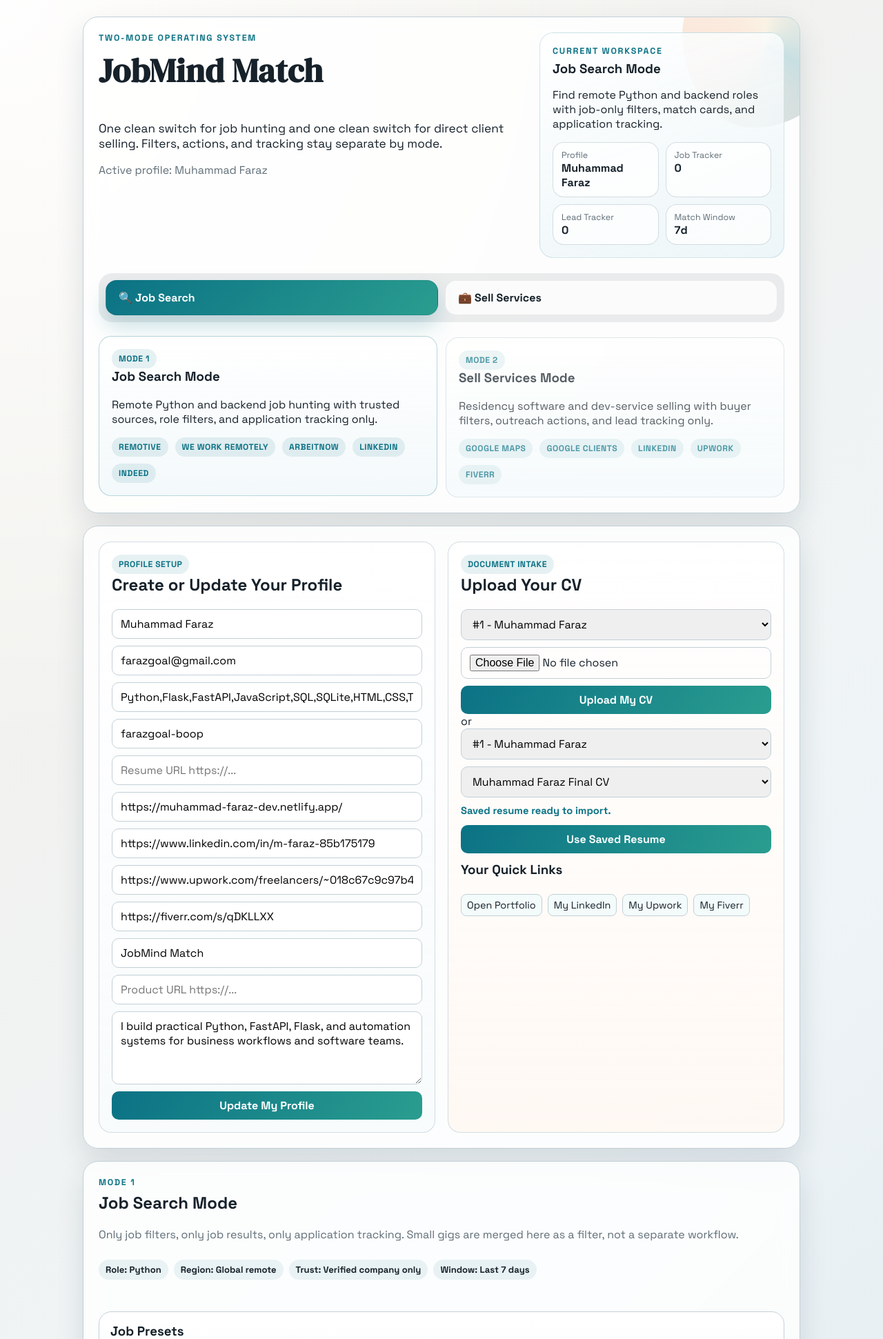
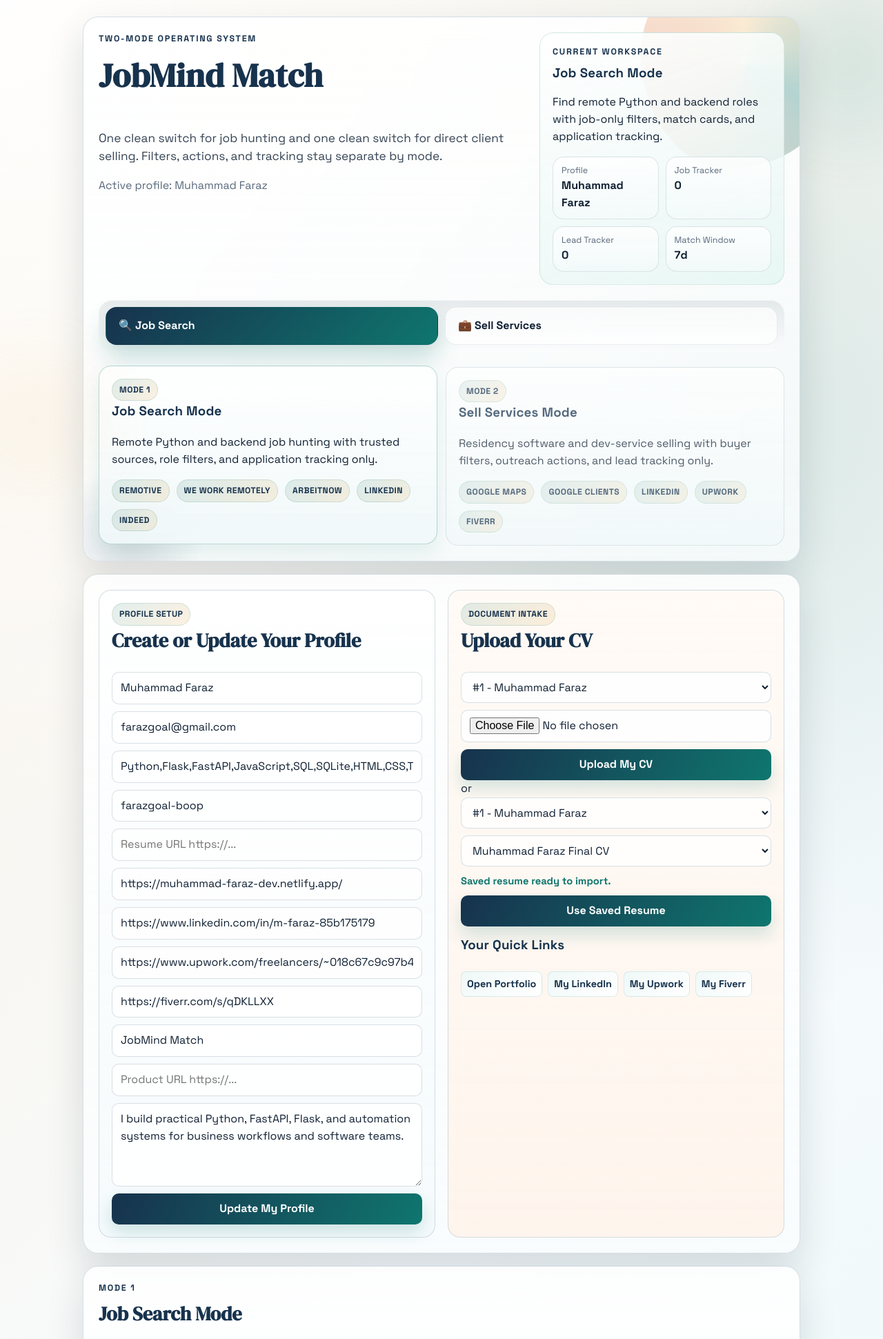
Before and after one commit to farazgoal-boop/jobmind-match, a FastAPI app: page /dashboard in a window 1280 px wide. Shown: the top 1941 px of the page at 69% size. Run offline with FastAPI, Linux system fonts and the light colour scheme; data comes from the database, SQL or seed files in the repository; data that the repository does not hold is empty.

Commit message:
Polish dashboard visual design

```diff
--- a/app/static/styles.css
+++ b/app/static/styles.css
@@ -1,14 +1,15 @@
 :root {
-  --bg-a: #f4f1ea;
-  --bg-b: #d4e0e7;
-  --ink: #16212a;
-  --muted: #5f6d76;
-  --card: rgba(255, 255, 255, 0.82);
-  --line: #c2d0d7;
-  --accent: #0b7285;
-  --accent-2: #ef8354;
-  --accent-3: #f2cc8f;
-  --shadow: 0 18px 40px rgba(20, 45, 61, 0.12);
+  --bg-a: #fbf3e7;
+  --bg-b: #dff4f0;
+  --ink: #102033;
+  --muted: #59697b;
+  --card: rgba(255, 255, 255, 0.78);
+  --line: rgba(117, 144, 160, 0.28);
+  --accent: #0f766e;
+  --accent-2: #db6a45;
+  --accent-3: #f2bf74;
+  --accent-4: #17324d;
+  --shadow: 0 24px 54px rgba(17, 34, 51, 0.14);
 }
 
 * {
@@ -19,10 +20,42 @@ body {
   margin: 0;
   font-family: "Space Grotesk", sans-serif;
   color: var(--ink);
+  line-height: 1.55;
+  position: relative;
   background:
-    radial-gradient(circle at top left, rgba(255, 255, 255, 0.95) 0%, transparent 26%),
-    linear-gradient(135deg, var(--bg-a) 0%, #eef4f7 48%, var(--bg-b) 100%);
+    radial-gradient(circle at top left, rgba(255, 255, 255, 0.96) 0%, transparent 28%),
+    radial-gradient(circle at 85% 14%, rgba(15, 118, 110, 0.12) 0%, transparent 22%),
+    radial-gradient(circle at 18% 100%, rgba(219, 106, 69, 0.12) 0%, transparent 24%),
+    linear-gradient(135deg, var(--bg-a) 0%, #f7fbfd 44%, var(--bg-b) 100%);
   min-height: 100vh;
+}
+
+body::before,
+body::after {
+  content: "";
+  position: fixed;
+  inset: auto;
+  border-radius: 999px;
+  pointer-events: none;
+  filter: blur(30px);
+  opacity: 0.45;
+  z-index: 0;
+}
+
+body::before {
+  width: 340px;
+  height: 340px;
+  top: -80px;
+  right: -120px;
+  background: radial-gradient(circle, rgba(15, 118, 110, 0.26) 0%, rgba(15, 118, 110, 0) 72%);
+}
+
+body::after {
+  width: 300px;
+  height: 300px;
+  left: -100px;
+  bottom: 40px;
+  background: radial-gradient(circle, rgba(242, 191, 116, 0.24) 0%, rgba(242, 191, 116, 0) 72%);
 }
 
 .layout {
@@ -33,12 +66,12 @@ body {
 }
 
 .card {
-  background: var(--card);
+  background: linear-gradient(180deg, rgba(255, 255, 255, 0.88), rgba(250, 253, 255, 0.74));
   border: 1px solid var(--line);
   border-radius: 22px;
   padding: 22px;
   box-shadow: var(--shadow);
-  backdrop-filter: blur(14px);
+  backdrop-filter: blur(18px);
 }
 
 .hero {
@@ -66,11 +99,22 @@ body {
   position: absolute;
   right: -70px;
   top: -80px;
-  width: 240px;
-  height: 240px;
+  width: 300px;
+  height: 300px;
   border-radius: 42% 58% 57% 43% / 44% 42% 58% 56%;
   background: conic-gradient(from 120deg, var(--accent), var(--accent-2), var(--accent-3), var(--accent));
-  opacity: 0.22;
+  opacity: 0.3;
+}
+
+.hero::before {
+  content: "";
+  position: absolute;
+  left: -40px;
+  bottom: -70px;
+  width: 220px;
+  height: 220px;
+  border-radius: 38% 62% 61% 39% / 45% 46% 54% 55%;
+  background: radial-gradient(circle, rgba(23, 50, 77, 0.16) 0%, rgba(23, 50, 77, 0) 68%);
 }
 
 .eyebrow {
@@ -78,7 +122,7 @@ body {
   text-transform: uppercase;
   letter-spacing: 0.14em;
   font-size: 0.78rem;
-  color: var(--accent);
+  color: var(--accent-4);
   font-weight: 700;
 }
 
@@ -91,6 +135,7 @@ body {
 .hero-lead {
   font-size: 1.08rem;
   max-width: 58ch;
+  color: rgba(16, 32, 51, 0.84);
 }
 
 .hero-ribbon {
@@ -116,8 +161,9 @@ body {
 
 .hero-ribbon span,
 .panel-label {
-  background: rgba(11, 114, 133, 0.1);
-  color: var(--accent);
+  background: linear-gradient(135deg, rgba(15, 118, 110, 0.12), rgba(242, 191, 116, 0.22));
+  color: var(--accent-4);
+  border: 1px solid rgba(15, 118, 110, 0.14);
 }
 
 .mode-switch {
@@ -126,23 +172,25 @@ body {
   gap: 10px;
   padding: 10px;
   border-radius: 20px;
-  background: rgba(16, 35, 44, 0.08);
+  background: linear-gradient(180deg, rgba(20, 43, 64, 0.09), rgba(255, 255, 255, 0.3));
+  box-shadow: inset 0 1px 0 rgba(255, 255, 255, 0.55);
 }
 
 .mode-switch-button {
   border-radius: 16px;
-  border: 1px solid rgba(22, 33, 42, 0.08);
-  background: rgba(255, 255, 255, 0.78);
+  border: 1px solid rgba(23, 50, 77, 0.08);
+  background: rgba(255, 255, 255, 0.72);
   color: var(--ink);
   padding: 14px 18px;
   text-align: left;
   font-size: 1rem;
+  box-shadow: inset 0 1px 0 rgba(255, 255, 255, 0.76);
 }
 
 .mode-switch-button.active {
-  background: linear-gradient(135deg, var(--accent), #2a9d8f);
+  background: linear-gradient(135deg, var(--accent-4), var(--accent));
   color: #fff;
-  box-shadow: 0 16px 30px rgba(11, 114, 133, 0.22);
+  box-shadow: 0 18px 34px rgba(15, 118, 110, 0.24);
 }
 
 .mode-summary-grid {
@@ -155,7 +203,7 @@ body {
   border: 1px solid rgba(194, 208, 215, 0.7);
   border-radius: 18px;
   padding: 18px;
-  background: linear-gradient(180deg, rgba(255, 255, 255, 0.78), rgba(242, 248, 250, 0.9));
+  background: linear-gradient(180deg, rgba(255, 255, 255, 0.84), rgba(240, 248, 249, 0.94));
   opacity: 0.72;
   transition: transform 0.18s ease, opacity 0.18s ease, border-color 0.18s ease;
 }
@@ -163,16 +211,17 @@ body {
 .mode-summary-card.active {
   opacity: 1;
   transform: translateY(-2px);
-  border-color: rgba(11, 114, 133, 0.28);
+  border-color: rgba(15, 118, 110, 0.28);
+  box-shadow: 0 14px 28px rgba(15, 118, 110, 0.1);
 }
 
 .hero-spotlight {
   position: relative;
   z-index: 1;
-  border: 1px solid rgba(11, 114, 133, 0.16);
+  border: 1px solid rgba(15, 118, 110, 0.14);
   border-radius: 20px;
   padding: 18px;
-  background: linear-gradient(160deg, rgba(255, 255, 255, 0.9), rgba(231, 243, 246, 0.76));
+  background: linear-gradient(160deg, rgba(255, 255, 255, 0.92), rgba(227, 245, 241, 0.78));
   box-shadow: inset 0 1px 0 rgba(255, 255, 255, 0.7);
 }
 
@@ -190,8 +239,8 @@ body {
 .hero-spotlight-grid div {
   border-radius: 16px;
   padding: 10px 12px;
-  background: rgba(255, 255, 255, 0.76);
-  border: 1px solid rgba(194, 208, 215, 0.7);
+  background: linear-gradient(180deg, rgba(255, 255, 255, 0.82), rgba(244, 250, 251, 0.72));
+  border: 1px solid rgba(194, 208, 215, 0.56);
 }
 
 .hero-spotlight-grid span {
@@ -270,6 +319,18 @@ h1 {
   font-family: "DM Serif Display", serif;
   font-size: clamp(2rem, 4vw, 3rem);
   letter-spacing: 0.5px;
+  color: var(--accent-4);
+}
+
+h2 {
+  font-family: "DM Serif Display", serif;
+  font-size: clamp(1.55rem, 2.2vw, 2rem);
+  color: var(--accent-4);
+}
+
+h3 {
+  color: var(--accent-4);
+  letter-spacing: 0.01em;
 }
 
 .grid-two {
@@ -306,11 +367,11 @@ h1 {
   border: 1px solid rgba(194, 208, 215, 0.7);
   border-radius: 18px;
   padding: 18px;
-  background: linear-gradient(180deg, rgba(255, 255, 255, 0.88), rgba(246, 250, 251, 0.78));
+  background: linear-gradient(180deg, rgba(255, 255, 255, 0.9), rgba(244, 250, 252, 0.82));
 }
 
 .upload-panel {
-  background: linear-gradient(180deg, rgba(255, 255, 255, 0.88), rgba(255, 246, 239, 0.72));
+  background: linear-gradient(180deg, rgba(255, 250, 245, 0.92), rgba(255, 242, 232, 0.78));
 }
 
 .feature-card strong {
@@ -423,10 +484,11 @@ h1 {
 .filter-overview span {
   border-radius: 999px;
   padding: 6px 10px;
-  background: rgba(11, 114, 133, 0.08);
+  background: linear-gradient(135deg, rgba(15, 118, 110, 0.1), rgba(255, 255, 255, 0.8));
   color: var(--ink);
   font-size: 0.82rem;
   font-weight: 700;
+  border: 1px solid rgba(15, 118, 110, 0.12);
 }
 
 .mode-status-bar {
@@ -649,6 +712,22 @@ input, select, button, textarea {
   border: 1px solid var(--line);
 }
 
+input,
+select,
+textarea {
+  background: rgba(255, 255, 255, 0.88);
+  color: var(--ink);
+  box-shadow: inset 0 1px 0 rgba(255, 255, 255, 0.72);
+}
+
+input:focus,
+select:focus,
+textarea:focus {
+  outline: none;
+  border-color: rgba(15, 118, 110, 0.5);
+  box-shadow: 0 0 0 4px rgba(15, 118, 110, 0.12);
+}
+
 textarea {
   resize: vertical;
   min-height: 96px;
@@ -656,11 +735,12 @@ textarea {
 
 button {
   border: none;
-  background: linear-gradient(120deg, var(--accent), #2a9d8f);
+  background: linear-gradient(120deg, var(--accent-4), var(--accent));
   color: #fff;
   font-weight: 700;
   cursor: pointer;
-  transition: transform 0.15s ease;
+  box-shadow: 0 12px 24px rgba(15, 118, 110, 0.18);
+  transition: transform 0.15s ease, box-shadow 0.15s ease;
 }
 
 button:disabled {
@@ -830,12 +918,13 @@ button:hover {
 
 .assisted-links a {
   text-decoration: none;
-  color: var(--ink);
-  border: 1px solid var(--line);
-  background: #f3fbfb;
+  color: var(--accent-4);
+  border: 1px solid rgba(15, 118, 110, 0.12);
+  background: linear-gradient(135deg, rgba(239, 249, 248, 0.98), rgba(255, 255, 255, 0.98));
   padding: 6px 8px;
   border-radius: 8px;
   font-size: 0.9rem;
+  font-weight: 700;
 }
 
 .save-form {
```
Also changed, not shown: other parts of app/static/styles.css (+35 -25 lines).
